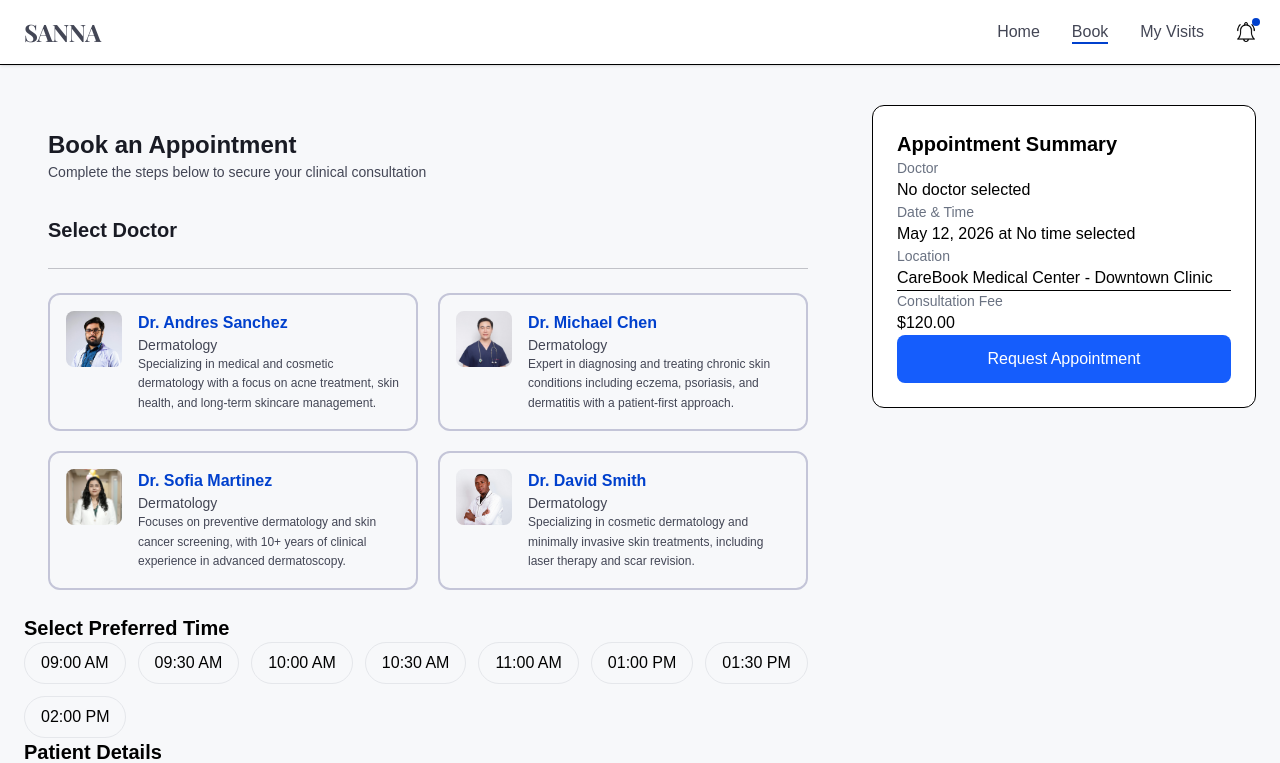
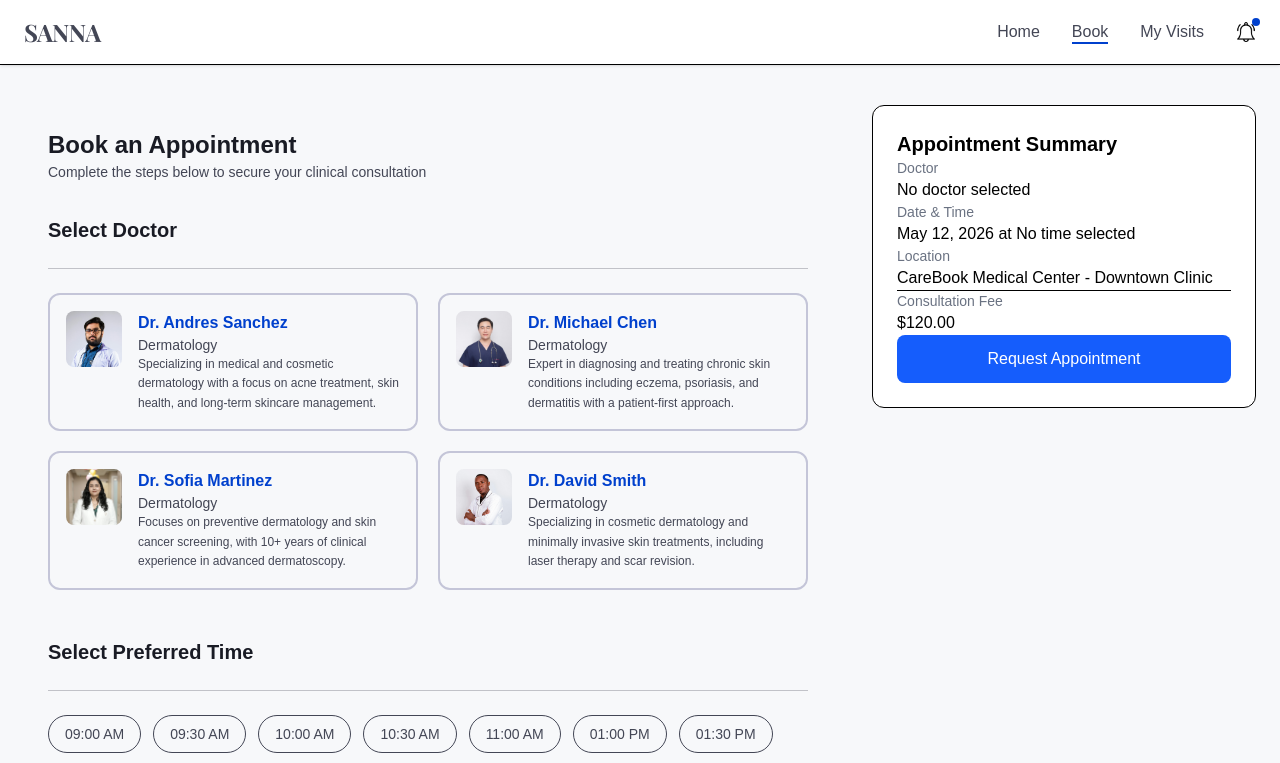
Before and after one commit to andres-sr96/appointment-booking, a Next.js app: page / in a window 1280 px wide. Shown: the top 763 px of the page. Built offline with nearby package versions, Linux system fonts and the light colour scheme.

Commit message:
TimeSlotSelection.tsx UI complete

```diff
--- a/components/booking/TimeSlotSelection.tsx
+++ b/components/booking/TimeSlotSelection.tsx
@@ -12,32 +12,44 @@ export default function TimeSlotSelection({
   setSelectedTime,
 }: Props) {
   return (
-    <div className="space-y-4">
-      <h2 className="text-xl font-semibold">Select Preferred Time</h2>
-      <div className="flex flex-wrap gap-3">
-        {timeSlots.map((slot) => (
-          <button
-            key={slot}
-            onClick={() => setSelectedTime(slot)}
-            className={`px-4 py-2 rounded-full border transition ${
-              selectedTime === slot
-                ? "border-blue-600 bg-blue-50"
-                : "border-gray-200"
-            }`}
-          >
-            {slot}
-          </button>
-        ))}
+    <div className="w-full px-6 py-6 space-y-12">
+
+      {/* Title */}
+      <div className="space-y-3">
+        <h2 className="text-xl font-semibold text-[#191B24]">
+          Select Preferred Time
+        </h2>
+
+        <hr className="border-t border-[#434655]/30" style={{ margin: "1.5rem 0" }}/>
       </div>
 
-      {/*
-      Testing selected time
+      {/* Slots */}
+      <div className="flex flex-wrap gap-3">
+        {timeSlots.map((slot) => {
+          const isSelected = selectedTime === slot;
 
-      {selectedTime && (
-        <div className="text-sm text-gray-700">
-          Selected Time: <strong>{selectedTime}</strong>
-        </div>
-      )} */}
+          return (
+            <button
+              key={slot}
+              type="button"
+              onClick={() => setSelectedTime(slot)}
+              className={`
+                px-4 py-2 rounded-full border
+                transition-colors duration-150
+                text-sm font-medium
+
+                ${
+                  isSelected
+                    ? "border-[#0040CD] bg-[#0040CD] text-white"
+                    : "border-[#434655] text-[#434655] hover:border-[#0040CD]"
+                }
+              `}
+            >
+              {slot}
+            </button>
+          );
+        })}
+      </div>
     </div>
   );
 }
```
